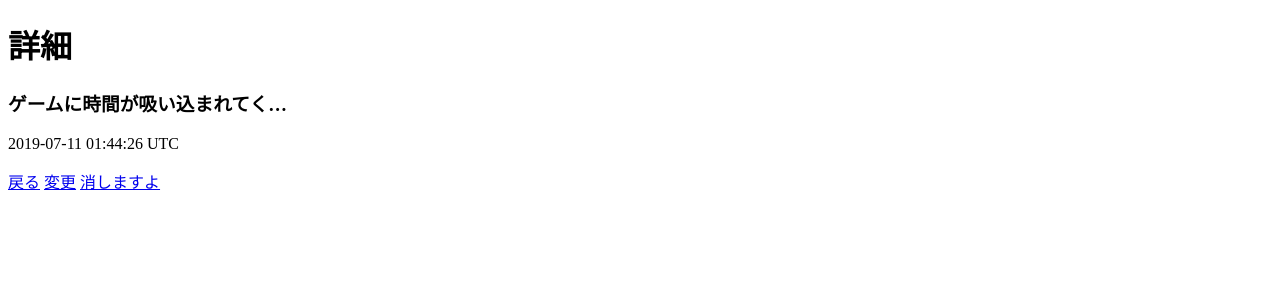
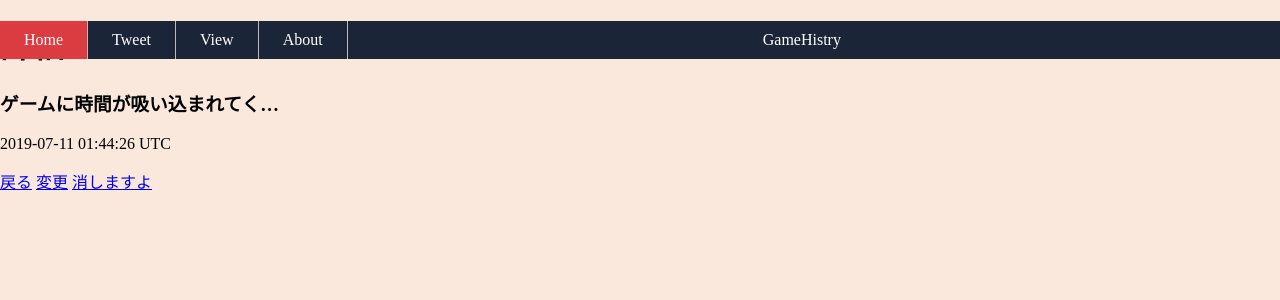
Before and after one commit to komakiR/GameHistory, a Rails app: page /tweets/19 in a window 1280 px wide. Shown: the top 300 px of the page. Run offline with Rails 7, Linux system fonts and the light colour scheme; data comes from the database, SQL or seed files in the repository; both versions use the stored data as it was after the commit; style sheets or scripts are compiled from the project's sources.

Commit message:
Add files via upload

```diff
--- a/app/assets/stylesheets/tweets.scss
+++ b/app/assets/stylesheets/tweets.scss
@@ -1,3 +1,107 @@
-// Place all the styles related to the tweets controller here.
-// They will automatically be included in application.css.
-// You can use Sass (SCSS) here: http://sass-lang.com/
+
+/* View関係 */
+body {
+    margin: 0px;
+    padding: 0px;
+    background: #FAE8DD;
+}
+
+ul {
+	list-style-type: none;
+	margin: 0;
+	padding: 0;
+	overflow: hidden;
+	background-color: #1b2538;
+}
+li {
+	float: left;
+	border-right: 1px solid #bbbbbb;
+}
+li:last-child {
+	border-right: none;
+}
+li a {
+	display: block;
+	color: white;
+	text-align: center;
+	text-decoration: none;
+  padding-top:10px;
+  padding-bottom:10px;
+  padding-left:24px;
+  padding-right:24px;
+}
+li a:hover:not(.active) {
+	background-color: #a9bce2;
+}
+.active {
+	background-color: #da3c41;
+}
+.last{
+  float: inherit;
+}
+
+.site-header{
+    position: fixed;
+    width: 100%;
+}
+.font{
+  text-align: center;
+  font-family: 'times new roman';
+}
+
+.wrapper{
+  display: flex;
+}
+
+.column{
+    height: 100%;
+    width: 100%;
+
+    display: flex;
+    text-align: center;
+    align-items: center;
+    justify-content: center;
+}
+
+.LeftView{
+  margin-top:100px;
+  margin-left:50px;
+  width: 50%;
+  background: url(../image/back.jpg) no-repeat top center;
+}
+
+
+.RightView{
+    /* background: blue no-repeat top center; */
+    width: 50%;
+    margin:2em 0;
+    margin-top:100px;
+    margin-right: 30px;
+    position: relative;
+    padding: 0.25em 1em;
+    border: solid 2px #00B8AB;
+    border-radius: 3px 0 3px 0;
+    background-color:#ffff;
+}
+
+.RightView:before,.RightView:after
+{
+    content: '';
+    position: absolute;
+    width:10px;
+    height: 10px;
+    border: solid 2px #00B8AB;
+    border-radius: 50%;
+}
+.RightView:after {
+    top:-12px;
+    left:-12px;
+}
+.RightView:before {
+    bottom:-12px;
+    right:-12px;
+}
+.RightView p {
+    margin: 0;
+    padding: 0;
+}
--- a/app/views/tweets/show.html.erb
+++ b/app/views/tweets/show.html.erb
@@ -1,3 +1,20 @@
+<header class = "site-header">
+  <div style="margin:0px;">
+  <ul class = "font">
+	   <li><a class="active" href="#home">Home</a></li>
+	   <li><a href="#news">Tweet</a></li>
+	   <li><a href="#contact">View</a></li>
+     <li><a href="#about">About</a></li>
+     <li class = "last"><a>GameHistry</a></li>
+
+  </ul>
+</div>
+<!--
+  <div class="font">
+    <h1><big><big>GameHistory</big></big></h1>
+  </div>
+-->
+</header>
 <h1>詳細</h1>
 
 <h3><%= @tweet.body %></h3>
```
Also changed, not shown: app/views/tweets/index.html.erb (+31 -6 lines), app/views/tweets/new.html.erb (+2 -7 lines), db/development.sqlite3, db/schema.rb, 1 other file.
